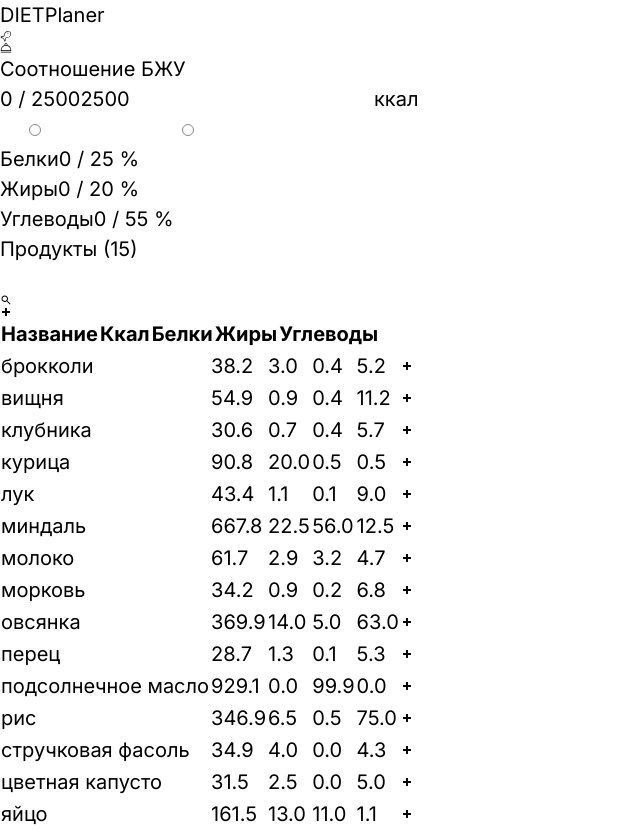
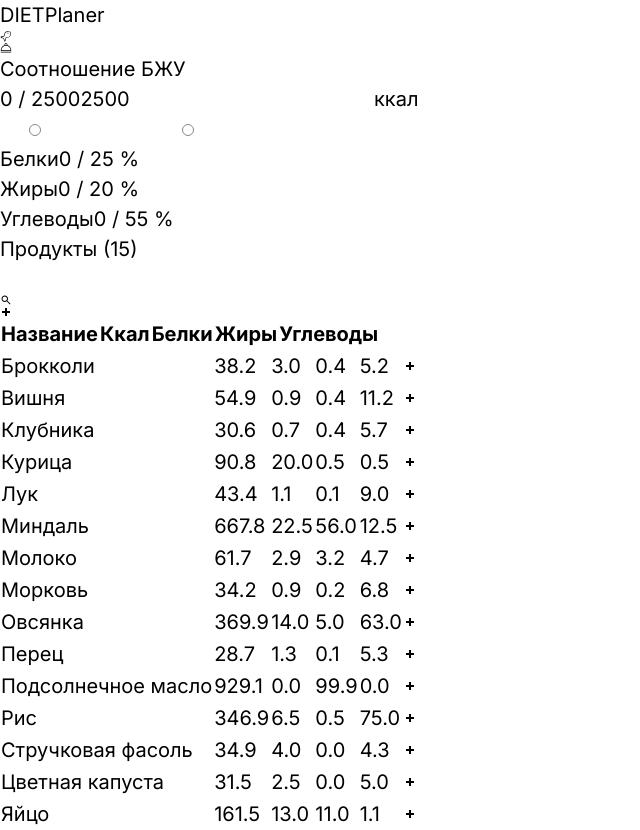
Before and after one commit to KoraReinolds/vite-diet, a Vue app: page / in a window 1280 px wide. Shown: the whole page, without its empty margins (0-640 px from the left). Built offline with nearby package versions, Linux system fonts and the light colour scheme.

Commit message:
Fixed misspellings in the food names

```diff
--- a/src/layerInstances/food.ts
+++ b/src/layerInstances/food.ts
@@ -1,21 +1,21 @@
 import { Food } from "@/classes/Food";
 import type { IFoodParams } from "@/interfaces/IFoodParams";
 
-const poridge = new Food({ name: 'овсянка', fats: 5, carbohydrates: 63, proteins: 14 })
-const milk = new Food({ name: 'молоко', fats: 3.2, carbohydrates: 4.7, proteins: 2.9 })
-const nuts = new Food({ name: 'миндаль', fats: 56, carbohydrates: 12.5, proteins: 22.5 })
-const strawberry = new Food({ name: 'клубника', fats: 0.4, carbohydrates: 5.7, proteins: 0.7 })
-const cherry = new Food({ name: 'вищня', fats: 0.44, carbohydrates: 11.2, proteins: 0.9 })
-const egg = new Food({ name: 'яйцо', chunkSize: 60, chunks: 2, fats: 11, carbohydrates: 1.1, proteins: 13 })
-const rice = new Food({ name: 'рис', fats: 0.5, carbohydrates: 75, proteins: 6.5 })
-const chicken = new Food({ name: 'курица', fats: 0.5, carbohydrates: 0.5, proteins: 20 })
-const carrot = new Food({ name: 'морковь', proteins: 0.9, fats: 0.2, carbohydrates: 6.8 })
-const sunflowerOil = new Food({ name: 'подсолнечное масло', proteins: 0, fats: 99.9, carbohydrates: 0 })
-const onion = new Food({ name: 'лук', proteins: 1.1, fats: 0.1, carbohydrates: 9 })
-const greanBeans = new Food({ name: 'стручковая фасоль', proteins: 4, fats: 0, carbohydrates: 4.3 })
-const cauliflower = new Food({ name: 'цветная капусто', proteins: 2.5, fats: 0, carbohydrates: 5 })
-const broccoli = new Food({ name: 'брокколи', proteins: 3, fats: 0.4, carbohydrates: 5.2 })
-const pepper = new Food({ name: 'перец', proteins: 1.3, fats: 0.1, carbohydrates: 5.3 })
+const poridge = new Food({ name: 'Овсянка', fats: 5, carbohydrates: 63, proteins: 14 })
+const milk = new Food({ name: 'Молоко', fats: 3.2, carbohydrates: 4.7, proteins: 2.9 })
+const nuts = new Food({ name: 'Миндаль', fats: 56, carbohydrates: 12.5, proteins: 22.5 })
+const strawberry = new Food({ name: 'Клубника', fats: 0.4, carbohydrates: 5.7, proteins: 0.7 })
+const cherry = new Food({ name: 'Вишня', fats: 0.44, carbohydrates: 11.2, proteins: 0.9 })
+const egg = new Food({ name: 'Яйцо', chunkSize: 60, chunks: 2, fats: 11, carbohydrates: 1.1, proteins: 13 })
+const rice = new Food({ name: 'Рис', fats: 0.5, carbohydrates: 75, proteins: 6.5 })
+const chicken = new Food({ name: 'Курица', fats: 0.5, carbohydrates: 0.5, proteins: 20 })
+const carrot = new Food({ name: 'Морковь', proteins: 0.9, fats: 0.2, carbohydrates: 6.8 })
+const sunflowerOil = new Food({ name: 'Подсолнечное масло', proteins: 0, fats: 99.9, carbohydrates: 0 })
+const onion = new Food({ name: 'Лук', proteins: 1.1, fats: 0.1, carbohydrates: 9 })
+const greanBeans = new Food({ name: 'Стручковая фасоль', proteins: 4, fats: 0, carbohydrates: 4.3 })
+const cauliflower = new Food({ name: 'Цветная капуста', proteins: 2.5, fats: 0, carbohydrates: 5 })
+const broccoli = new Food({ name: 'Брокколи', proteins: 3, fats: 0.4, carbohydrates: 5.2 })
+const pepper = new Food({ name: 'Перец', proteins: 1.3, fats: 0.1, carbohydrates: 5.3 })
 
 function createFood(params: IFoodParams) {
   return new Food(params)
```
